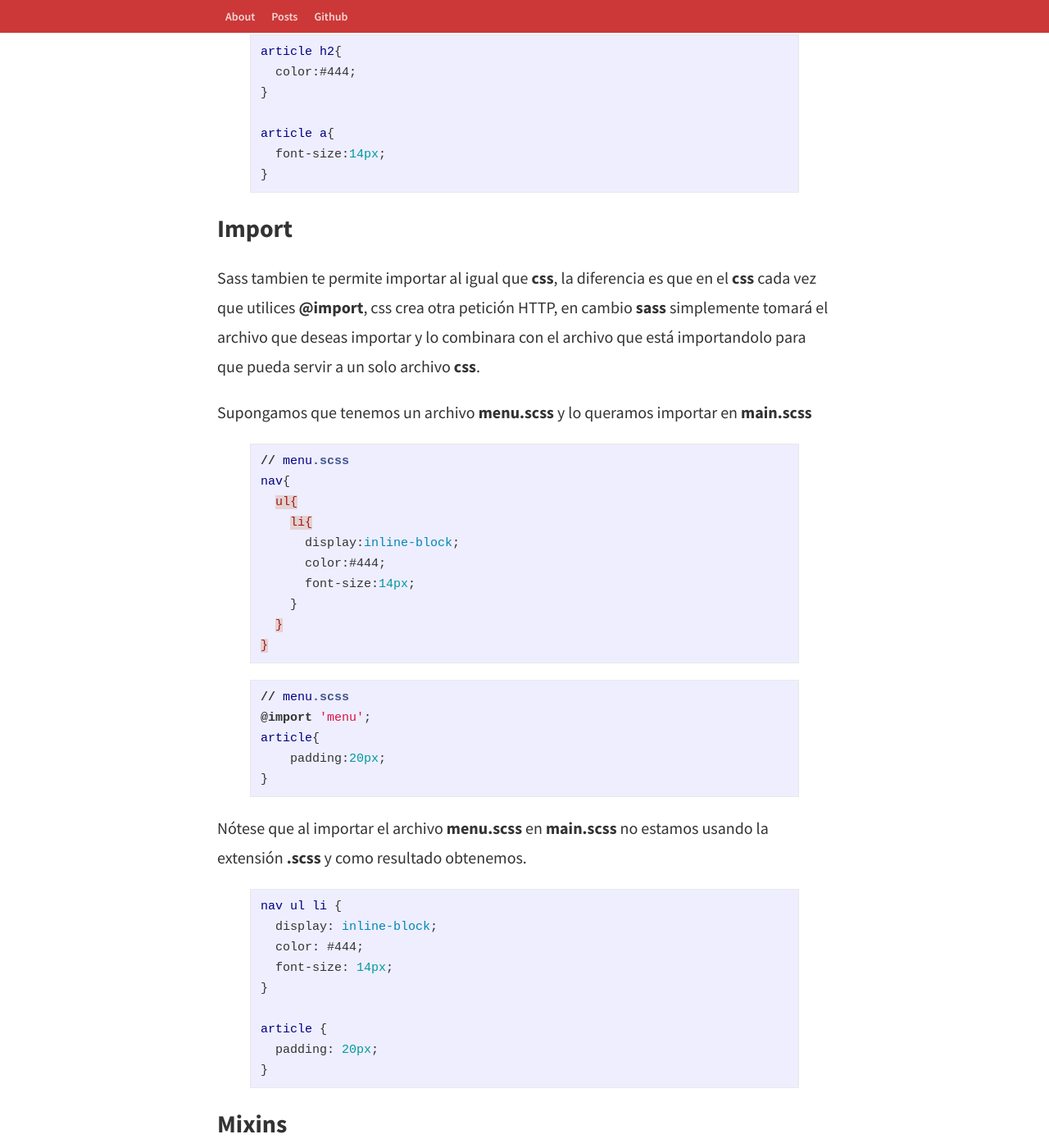
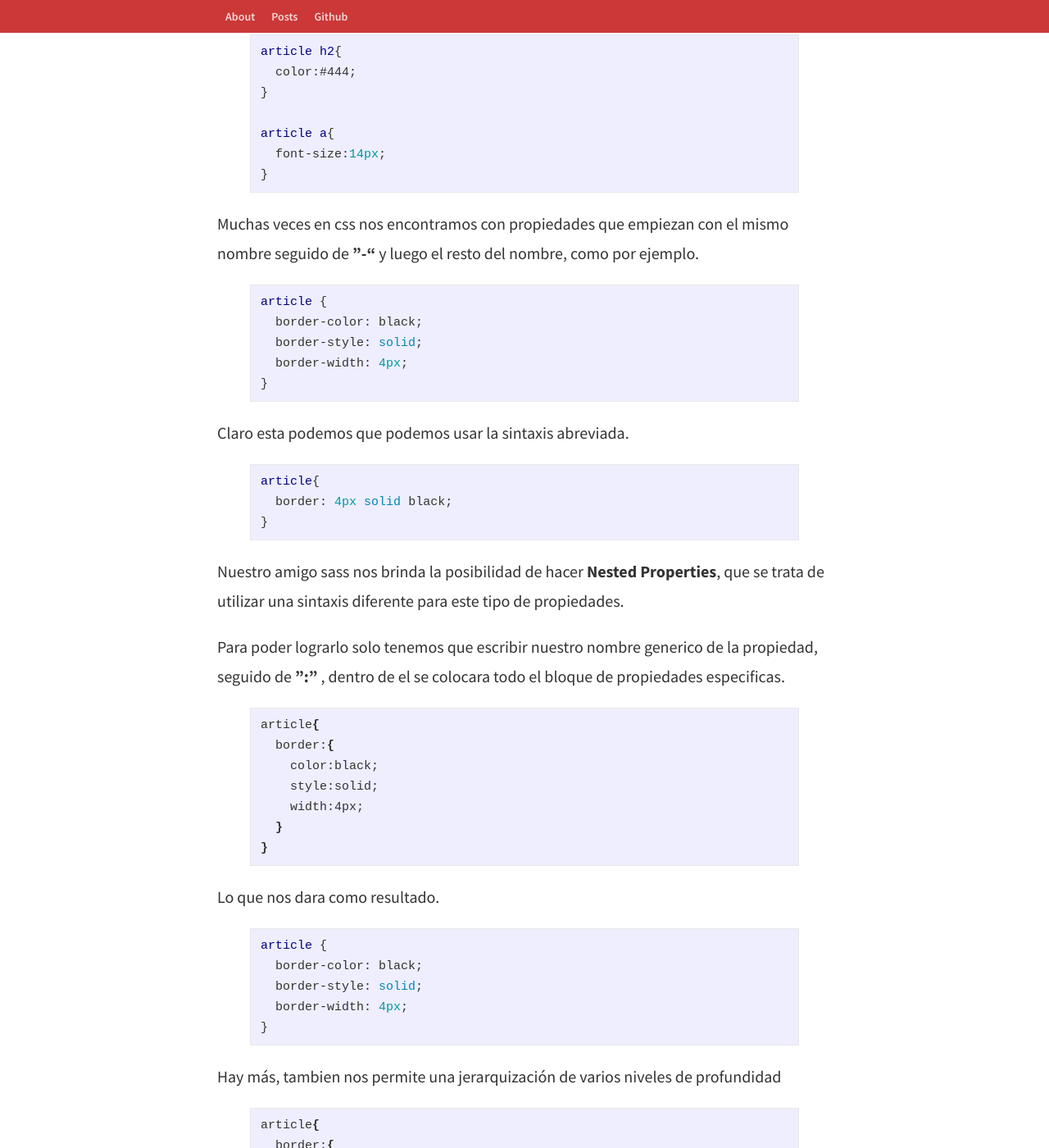
Before and after one commit to wilsson/wilsson.github.io, a Jekyll site: the page built from _posts/2015-09-27-sass-tu-css-con-poderes.markdown, in a window 1280 px wide and 1400 px high, scrolled down 2198 px. Shown: the whole window at 82% size. Built offline with Jekyll 4.4.1, drawn with Linux system fonts in a browser that asks for light colours; nearby versions of some CDN libraries; some of the changed text lies outside the part shown.

Commit message:
style(post-sass):quitando pygments a sass

```diff
--- a/_posts/2015-09-27-sass-tu-css-con-poderes.markdown
+++ b/_posts/2015-09-27-sass-tu-css-con-poderes.markdown
@@ -27,7 +27,7 @@
 
 ##Variables
 Imagine las variables como si fuesen cajitas donde usted almacenara algo que despues usara, en sass es igual, en dichas cajitas usted almacenara información que desea volver a utilizar a lo largo de sus hojas de estilos, para crear una variable ponga el simbolo **$** al inicio del nombre de la variable.
-{% highlight Css %}
+{% highlight Bash %}
 $primary-color: #444;
 
 h1{
@@ -40,12 +40,11 @@
   color:#444;
 }
 {% endhighlight %}
-
 ## Nesting
 Seguro usted a notado que el html tiene una jerarquia anidada, *css* por otra parte no lo tiene.
 
 Sass le permitira anidamiento(nesting) de sus selectores, tenga en cuenta que las reglas excesivas de anidamiento se traducira en más css, se recomienda 3 niveles de anidamiento como maximo.
-{% highlight Css %}
+{% highlight Bash %}
 article{
   h2{
     color:#444;
@@ -65,11 +64,65 @@
   font-size:14px;
 }
 {% endhighlight%}
+Muchas veces en css nos encontramos con propiedades que empiezan con el mismo nombre seguido de **"-"** y luego el resto del nombre, como por ejemplo.
+{% highlight Css %}
+article {
+  border-color: black;
+  border-style: solid;
+  border-width: 4px;
+}
+{% endhighlight %}
+Claro esta  podemos que podemos usar la sintaxis abreviada.
+{% highlight Css %}
+article{
+  border: 4px solid black;
+}
+{% endhighlight %}
+Nuestro amigo sass nos brinda la posibilidad de  hacer **Nested Properties**, que se trata de utilizar una sintaxis diferente para este tipo de propiedades.
+
+Para poder lograrlo solo tenemos que escribir nuestro nombre generico de la propiedad, seguido de **":"** , dentro de el  se colocara todo el bloque de propiedades especificas.
+{% highlight Bash %}
+article{
+  border:{
+    color:black;
+    style:solid;
+    width:4px;
+  }
+}
+{% endhighlight %}
+Lo que nos dara como resultado.
+{% highlight Css %}
+article {
+  border-color: black;
+  border-style: solid;
+  border-width: 4px;
+}
+{% endhighlight %}
+Hay más, tambien nos permite una jerarquización de varios niveles de profundidad
+{% highlight Bash %}
+article{
+  border:{
+    top:{
+      style:solid;
+      left:{
+        radius:5px;
+      }
+    }
+  }
+}
+{% endhighlight %}
+Que nos dara de resultado.
+{% highlight Css %}
+article {
+  border-top-style: solid;
+  border-top-left-radius: 5px;
+}
+{% endhighlight %}
 ## Import
 Sass tambien te permite importar al igual que **css**, la diferencia es que en el **css** cada vez que utilices **@import**, css crea otra petición HTTP, en cambio **sass** simplemente tomará el archivo que deseas importar y lo combinara con el archivo que está importandolo para que pueda servir a un solo archivo **css**.
 
 Supongamos que tenemos un archivo **menu.scss** y lo queramos importar en **main.scss**
-{% highlight Css %}
+{% highlight Bash %}
 // menu.scss
 nav{
   ul{
@@ -82,7 +135,7 @@
 }
 {% endhighlight %}
 
-{% highlight Css %}
+{% highlight Bash %}
 // menu.scss
 @import 'menu';
 article{
@@ -105,7 +158,7 @@
 Un mixin nos permite crear bloques reutilizables de css, esto nos ayudara a escribir código repetitivo.
 
 Para poder crear un mixin utiliza la directiva **@mixin** y dale un nombre, tambien usamos **$** para la variable dentro de los paréntesis, después de crear su mixin, puede utilizarlo como una declaración css comenzando con **@include**, seguido del nombre del mixin.
-{% highlight Css %}
+{% highlight Bash %}
 @mixin border-radius($radius) {
   -webkit-border-radius: $radius;
      -moz-border-radius: $radius;
@@ -126,38 +179,41 @@
   border-radius: 5px;
 }
 {% endhighlight %}
-##Extend/Inheritance
+##Extend/inheritance
 Usando extend te permite compartir un conjunto de propiedades css de un selector a otro.
-Supongamos que tenemos 2 botones.
+{% highlight Bash %}
+.box{
+  background-color:black;
+  color:white;
+}
 
-{% highlight Css %}
-.button{
-  border:1px solid #444;
-  background-color:white;
-  color:black;
-  }
-
-.button-prymary{
-  @extend .button;
-  background-color:chocolate;
+.card{
+  @extend .box;
+  font-size:16px;
+}
+.card-notice{
+  @extend .box;
+  background-color:red;
 }
 {% endhighlight %}
-Obtenemos como resultado.
+Lo que nos dara de resultado.
 {% highlight Css %}
-.button,
-.button-prymary {
-  border: 1px solid #444;
-  background-color: white;
-  color: black;
+.box, .card, .card-notice {
+  background-color: black;
+  color: white;
 }
-.button-prymary {
-  background-color: chocolate;
+
+.card {
+  font-size: 16px;
+}
+
+.card-notice {
+  background-color: red;
 }
 {% endhighlight %}
 ##Operators
 Sass contiene un monton de operadores matematicos (+ , - , * , / , %) que nos facilitaran la vida al momento de crear nuestras hojas de estilos.
-
-{% highlight Css %}
+{% highlight Bash %}
 $width-primary:980px;
 .card{
     width:$width-primary/2;
```
